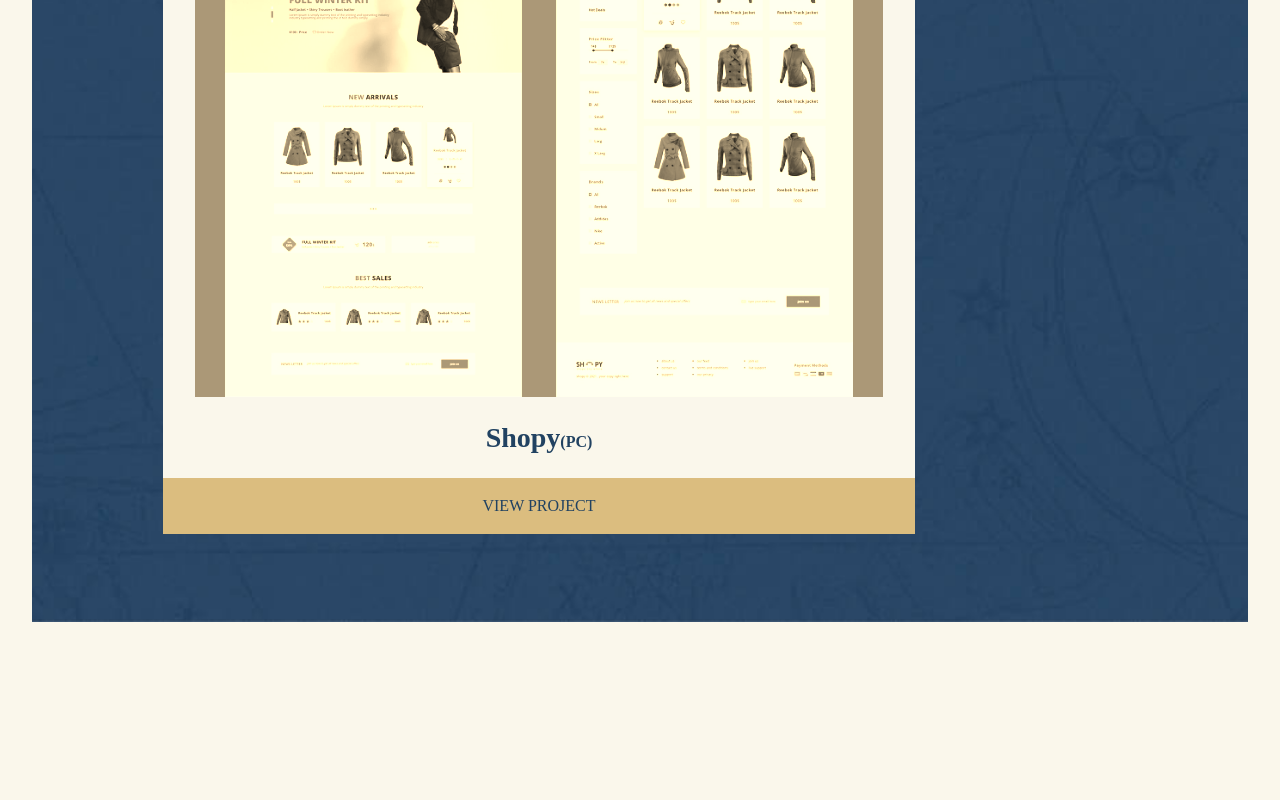
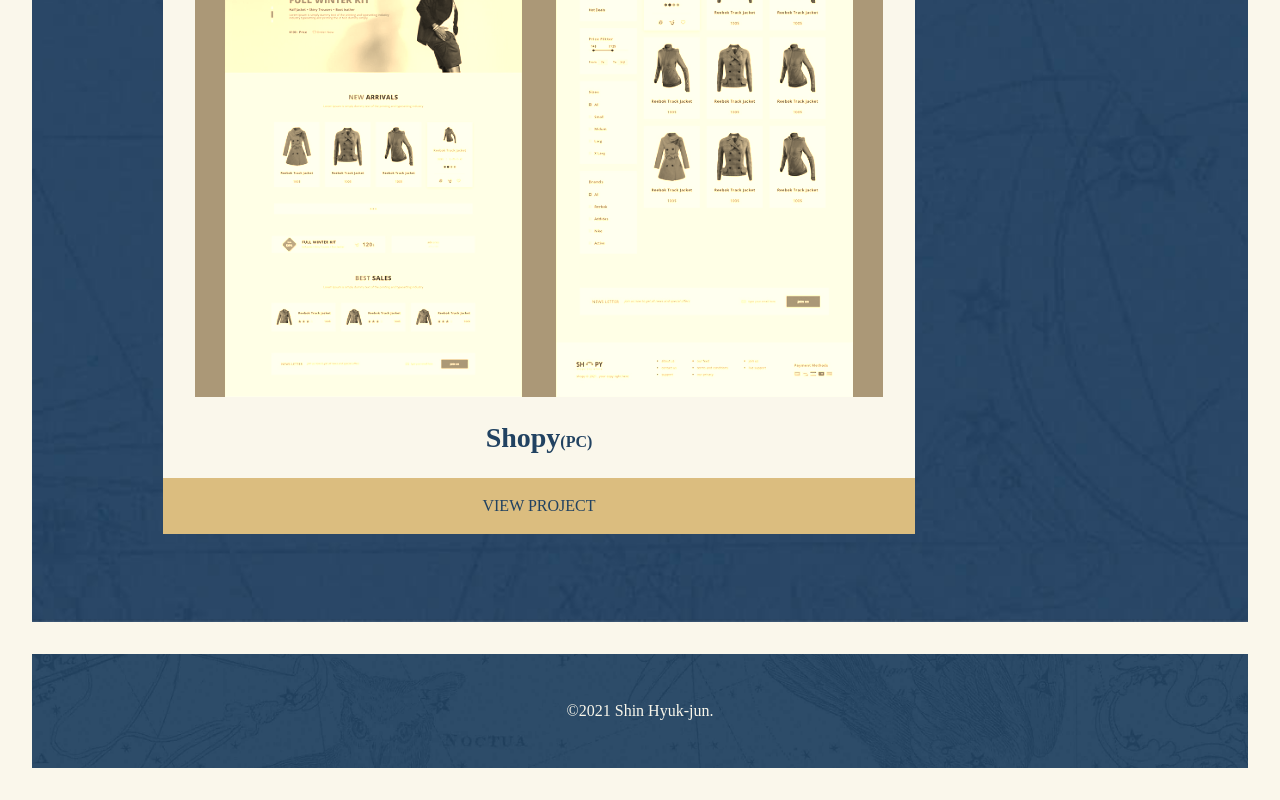
Before and after one commit to SHJ-9712/portfolio, a website: page src/index.html in a window 1280 px wide. Shown: the part 3682-4482 px from the top of the page. Before the commit the page ends 4336 px from the top, so only its background shows below. Drawn offline with Linux system fonts and the light colour scheme.

Commit message:
feat: Footer copyright

```diff
--- a/src/index.html
+++ b/src/index.html
@@ -190,6 +190,9 @@
             </div>
         </section>
     </main>
+    <footer>
+        <p>&copy;2021 Shin Hyuk-jun.</p>
+    </footer>
     <script src="js/modal.js"></script>
 </body>
 </html>
--- /dev/null
+++ b/src/scss/layout/footer.scss
@@ -0,0 +1,9 @@
+@charset "utf-8";
+footer {
+    margin-top: 32px;
+    padding: 32px;
+    text-align: center;
+    color: $cream-color;
+    background: url(../images/bg_star_chart.jpg) no-repeat;
+    background-size: cover;
+}
--- a/src/scss/styles.scss
+++ b/src/scss/styles.scss
@@ -6,3 +6,4 @@
 @import "layout/header";
 @import "layout/about";
 @import "layout/portfolio";
+@import "layout/footer";
```
Also changed, not shown: src/css/styles.css, src/images/favicon/manifest.json, 2 other files.
